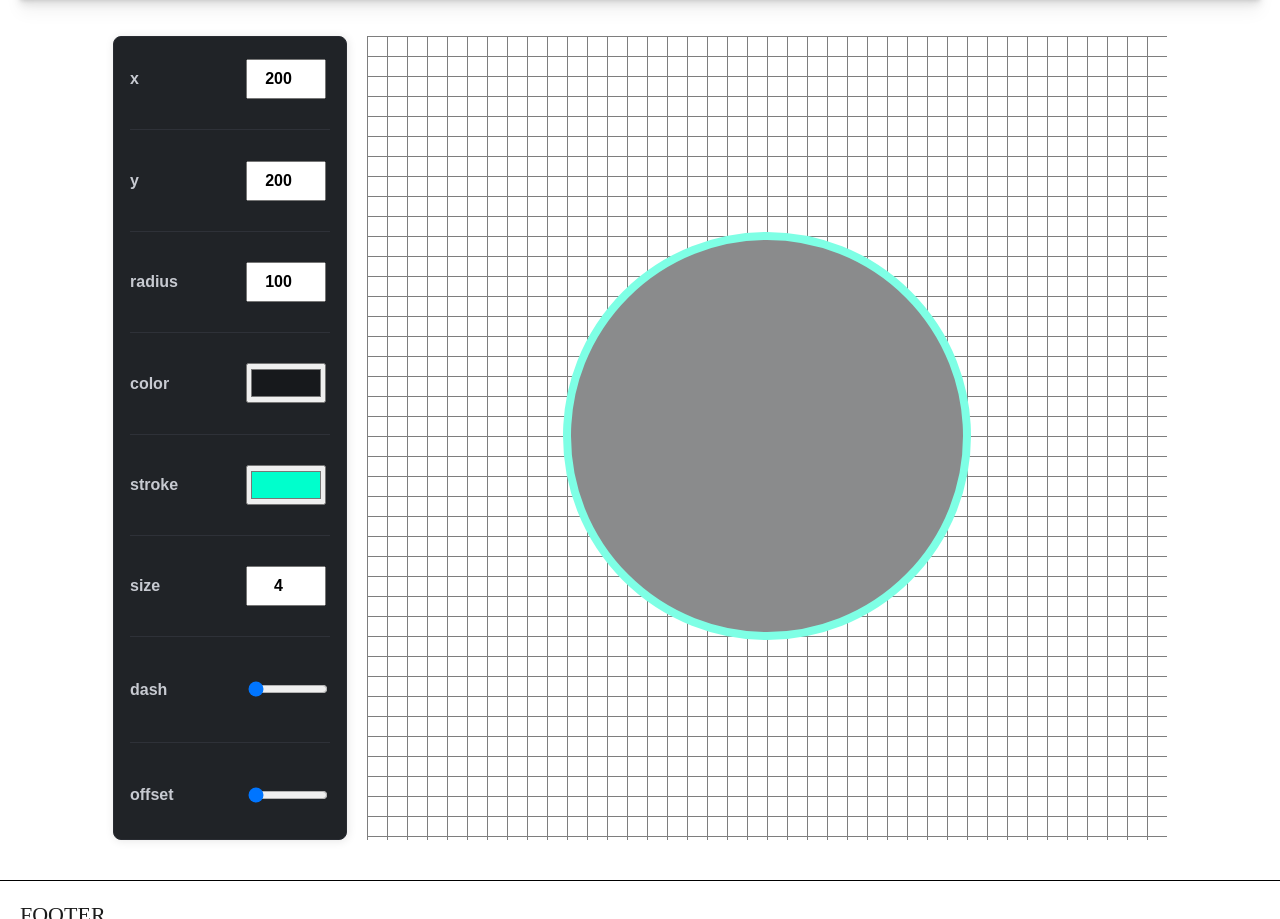
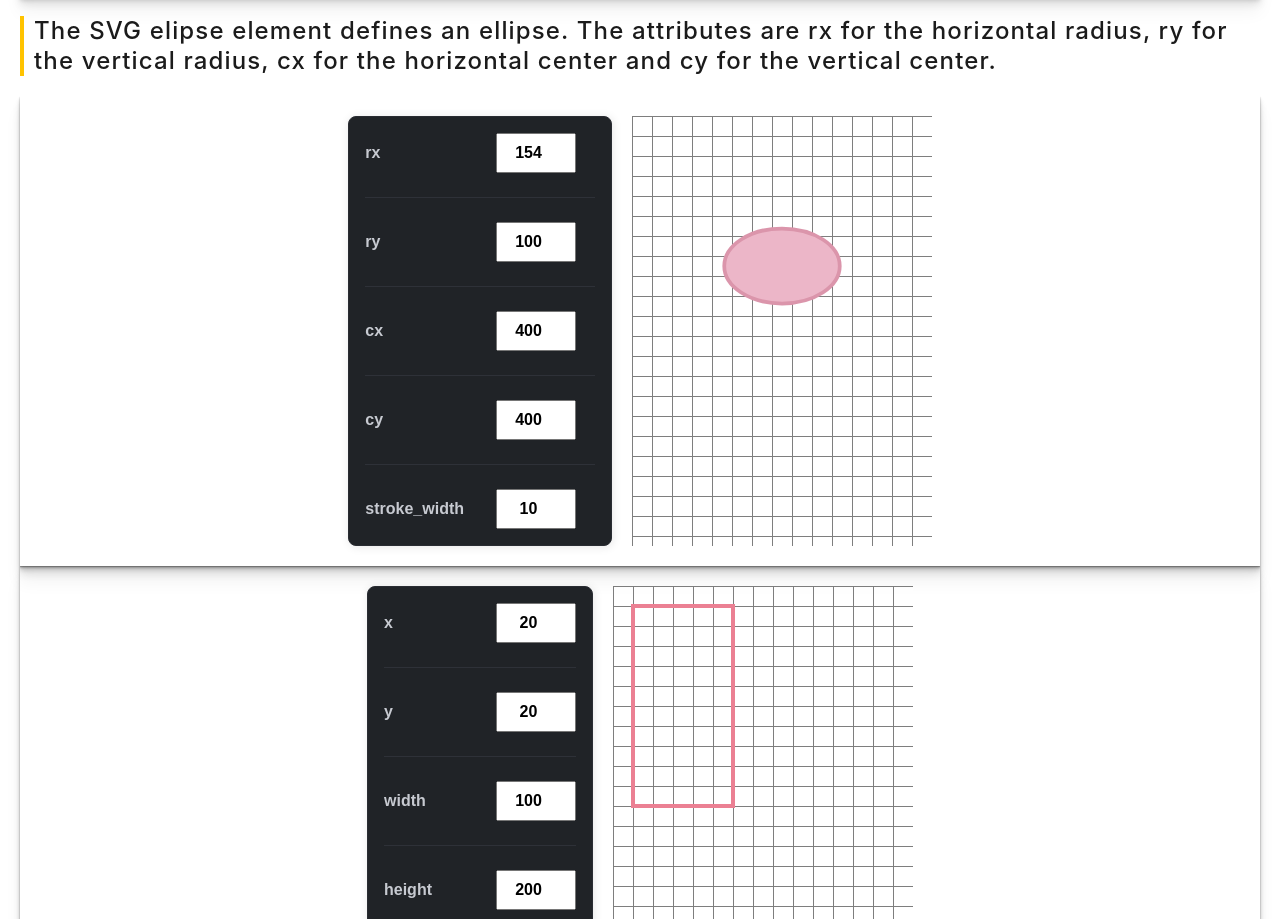
Before and after one commit to Andriikryl/gui-library, a SvelteKit app: page / in a window 1280 px wide. Shown: the part 593-1512 px from the top of the page. Built offline with nearby package versions, Linux system fonts and the light colour scheme.

Commit message:
add elipse component

```diff
--- a/src/app.css
+++ b/src/app.css
@@ -13,6 +13,25 @@
 	--pulse: hsl(9 100% 64%);
 }
 
+.text {
+  padding-inline-start: 10px;
+  border-left: 4px solid #ffc300;
+  color: var(--black, #1b1b1b);
+  font-family: Inter;
+  font-size: 24px;
+  font-style: normal;
+  font-weight: 500;
+  line-height: 30px;
+  letter-spacing: 1.14px;
+  margin-block-end: 20px;
+}
+.svg__box {
+  background-color: #ffffff;
+  opacity: 0.5;
+  background-image: linear-gradient(#000000 1px, transparent 1px),
+    linear-gradient(to right, #000000 1px, #ffffff 1px);
+  background-size: 20px 20px;
+}
 main{
   overflow: hidden;
   z-index: 20;
--- a/src/lib/components/BasicCircle.svelte
+++ b/src/lib/components/BasicCircle.svelte
@@ -76,16 +76,4 @@
   .scetion {
     margin-block-end: 20px;
   }
-  .text {
-    padding-inline-start: 10px;
-    border-left: 4px solid #ffc300;
-    color: var(--black, #1b1b1b);
-    font-family: Inter;
-    font-size: 24px;
-    font-style: normal;
-    font-weight: 500;
-    line-height: 30px;
-    letter-spacing: 1.14px;
-    margin-block-end: 20px;
-  }
 </style>
--- /dev/null
+++ b/src/lib/components/Coordinates.svelte
@@ -0,0 +1,43 @@
+<script lang="ts">
+  import { GUI, guiControls } from "$lib/gui";
+  import Container from "./Container.svelte";
+  import PlayGround from "./PlayGround.svelte";
+
+  const gui = guiControls({
+    x: 20,
+    y: 20,
+    width: 100,
+    height: 200,
+    size: 4,
+  });
+</script>
+
+<section>
+  <Container>
+    <PlayGround>
+      <GUI controls={gui} />
+      <div class="svg__box">
+        <svg width="300" height="300">
+          <rect
+            x={$gui.x}
+            y={$gui.y}
+            width={$gui.width}
+            height={$gui.height}
+            style="stroke: #d90429; fill: none;"
+            stroke-width={$gui.size}
+          />
+        </svg>
+      </div>
+    </PlayGround>
+  </Container>
+</section>
+
+<style>
+  .svg__box {
+    background-color: #ffffff;
+    opacity: 0.5;
+    background-image: linear-gradient(#000000 1px, transparent 1px),
+      linear-gradient(to right, #000000 1px, #ffffff 1px);
+    background-size: 20px 20px;
+  }
+</style>
--- /dev/null
+++ b/src/lib/components/Ellipse.svelte
@@ -0,0 +1,47 @@
+<script lang="ts">
+  import { GUI, guiControls } from "$lib/gui";
+  import Container from "./Container.svelte";
+  import PlayGround from "./PlayGround.svelte";
+
+  const gui = guiControls({
+    rx: 154,
+    ry: 100,
+    cx: 400,
+    cy: 400,
+    stroke_width: 10,
+  });
+</script>
+
+<section>
+  <Container>
+    <p class="text">
+      The SVG elipse element defines an ellipse. The attributes are rx for the
+      horizontal radius, ry for the vertical radius, cx for the horizontal
+      center and cy for the vertical center.
+    </p>
+    <PlayGround>
+      <GUI controls={gui} />
+      <div class="svg__box">
+        <svg
+          width="300"
+          height="300"
+          viewBox="0 0 800 800"
+          xmlns="http://www.w3.org/2000/svg"
+        >
+          <ellipse
+            rx={$gui.rx}
+            ry={$gui.ry}
+            cx={$gui.cx}
+            cy={$gui.cy}
+            fill="#DB7092"
+            stroke="#B82E5A"
+            stroke-width={$gui.stroke_width}
+          />
+        </svg>
+      </div>
+    </PlayGround>
+  </Container>
+</section>
+
+<style>
+</style>
--- a/src/routes/+page.svelte
+++ b/src/routes/+page.svelte
@@ -1,7 +1,11 @@
 <script>
   import BasicCircle from "$lib/components/BasicCircle.svelte";
+  import Coordinates from "$lib/components/Coordinates.svelte";
+  import Ellipse from "$lib/components/Ellipse.svelte";
   import Circle from "../lib/components/Circle.svelte";
 </script>
 
 <BasicCircle />
+<Ellipse />
+<Coordinates />
 <Circle />
```
Also changed, not shown: package.json (+6 -1 lines), 1 other file (tests, documents, lock files or other folders).
